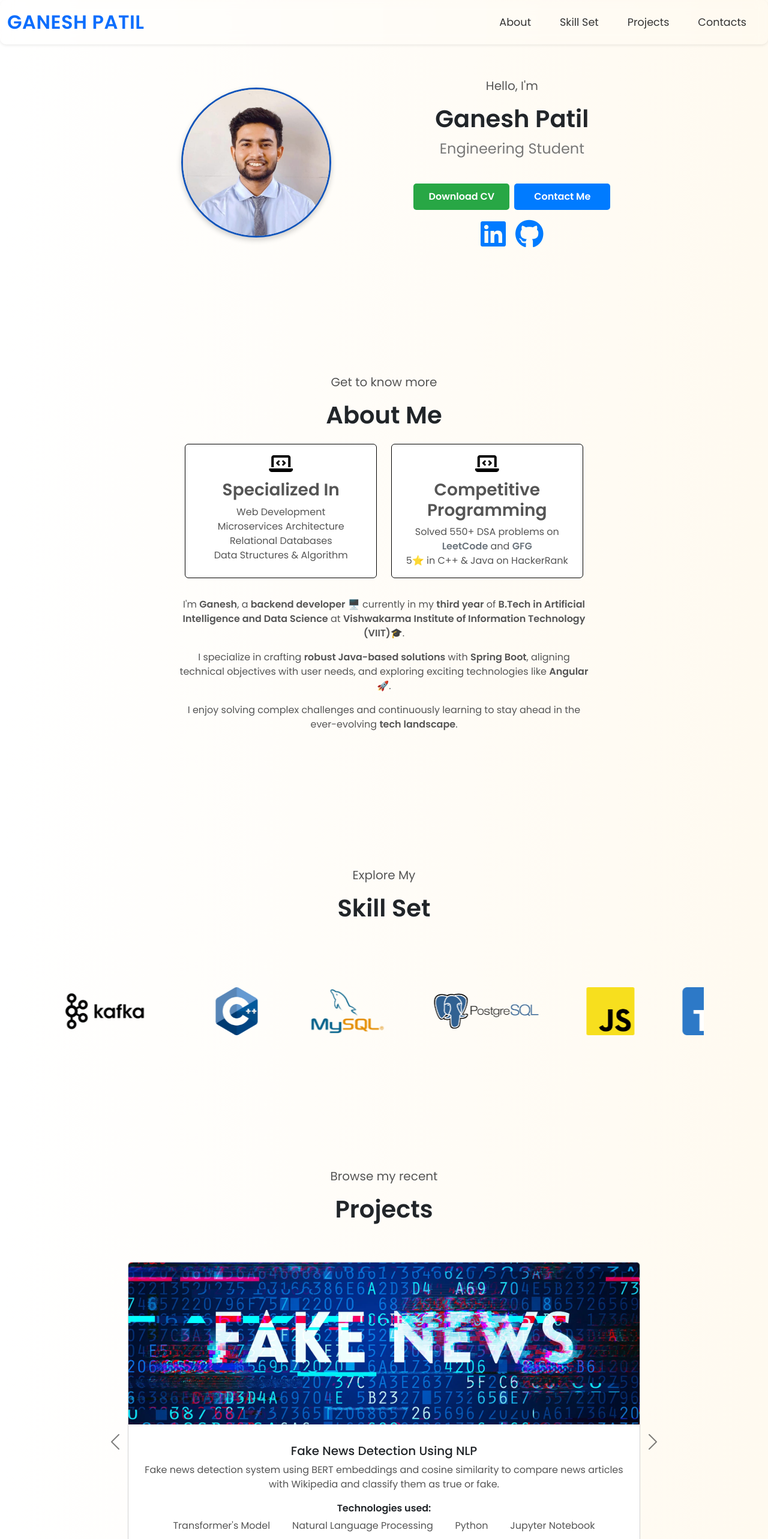
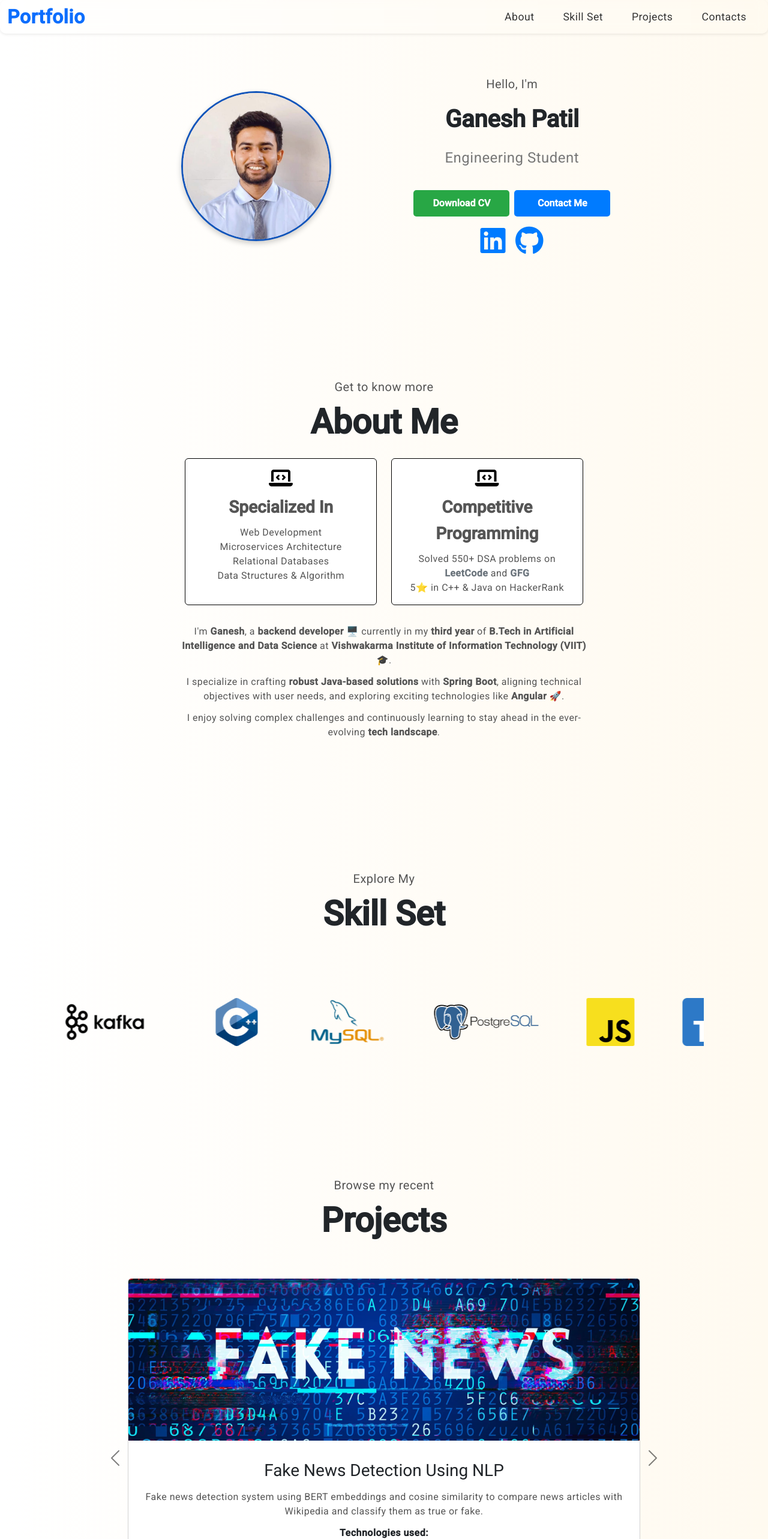
Before and after one commit to ganesh0706patil/portfolio-app, an Angular app: page /portfolio-app/ in a window 1280 px wide. Shown: the top 2566 px of the page at 60% size. Built offline with nearby package versions, Linux system fonts and the light colour scheme.

Commit message:
Update Resume with some minor change

```diff
--- a/angular.json
+++ b/angular.json
@@ -52,6 +52,7 @@
               "src/favicon.ico"
             ],
             "styles": [
+              "@angular/material/prebuilt-themes/azure-blue.css",
               "src/styles.scss"
             ],
             "scripts": [
@@ -116,6 +117,7 @@
               }
             ],
             "styles": [
+              "@angular/material/prebuilt-themes/azure-blue.css",
               "src/styles.scss"
             ],
             "scripts": []
--- a/src/app/app.config.ts
+++ b/src/app/app.config.ts
@@ -2,7 +2,8 @@
 import {provideRouter} from '@angular/router';
 
 import {routes} from './app.routes';
+import { provideAnimationsAsync } from '@angular/platform-browser/animations/async';
 
 export const appConfig: ApplicationConfig = {
-  providers: [provideZoneChangeDetection({ eventCoalescing: true }), provideRouter(routes)]
+  providers: [provideZoneChangeDetection({ eventCoalescing: true }), provideRouter(routes), provideAnimationsAsync()]
 };
--- a/src/app/components/header/header.component.html
+++ b/src/app/components/header/header.component.html
@@ -3,7 +3,7 @@
     <nav class="navbar navbar-expand-lg navbar-light bg-light shadow-sm fixed-top">
       <div class="container-fluid">
         <!-- Brand Name with custom font and size -->
-        <span class="navbar-brand fs-2 fw-bold text-primary">Ganesh Patil</span>
+        <span class="navbar-brand fs-2 fw-bold text-primary">Portfolio</span>
 
         <!-- Toggle Button for Mobile -->
         <button class="navbar-toggler" type="button" data-bs-toggle="collapse" data-bs-target="#navbarNav" aria-controls="navbarNav" aria-expanded="false" aria-label="Toggle navigation">
--- a/src/app/components/header/header.component.scss
+++ b/src/app/components/header/header.component.scss
@@ -24,7 +24,6 @@
 .navbar-brand {
   color: white;
   font-weight: bold;
-  text-transform: uppercase;
   letter-spacing: 0.5px;
 }
 
--- a/src/app/components/profile/profile.component.ts
+++ b/src/app/components/profile/profile.component.ts
@@ -17,7 +17,7 @@
   }
 
   openResume() {
-    window.open("https://drive.google.com/file/d/1yXz2RSo3LjjeXkyM7QvYxOV3MwgtI9kL/view?usp=sharing", '_blank');
+    window.open("assets/Portfolio_CV.pdf", '_blank');
   }
 
   goToLinkedin() {
--- a/src/index.html
+++ b/src/index.html
@@ -6,8 +6,10 @@
   <base href="/portfolio-app">
   <meta name="viewport" content="width=device-width, initial-scale=1">
   <link rel="icon" type="image/x-icon" href="assets/favicon.ico">
+  <link href="https://fonts.googleapis.com/css2?family=Roboto:wght@300;400;500&display=swap" rel="stylesheet">
+  <link href="https://fonts.googleapis.com/icon?family=Material+Icons" rel="stylesheet">
 </head>
-<body>
+<body class="mat-typography">
   <app-root></app-root>
 </body>
 </html>
--- a/src/styles.scss
+++ b/src/styles.scss
@@ -83,3 +83,6 @@
     border-color: $whitesmoke-color;
   }
 }
+
+html, body { height: 100%; }
+body { margin: 0; font-family: Roboto, "Helvetica Neue", sans-serif; }
```
Also changed, not shown: package.json (+6 -4 lines), src/app/services/dark-mode.service.ts (added, +9 -0 lines), src/assets/projects/Home.png (deleted), 8 other files (tests, documents, lock files or other folders).
